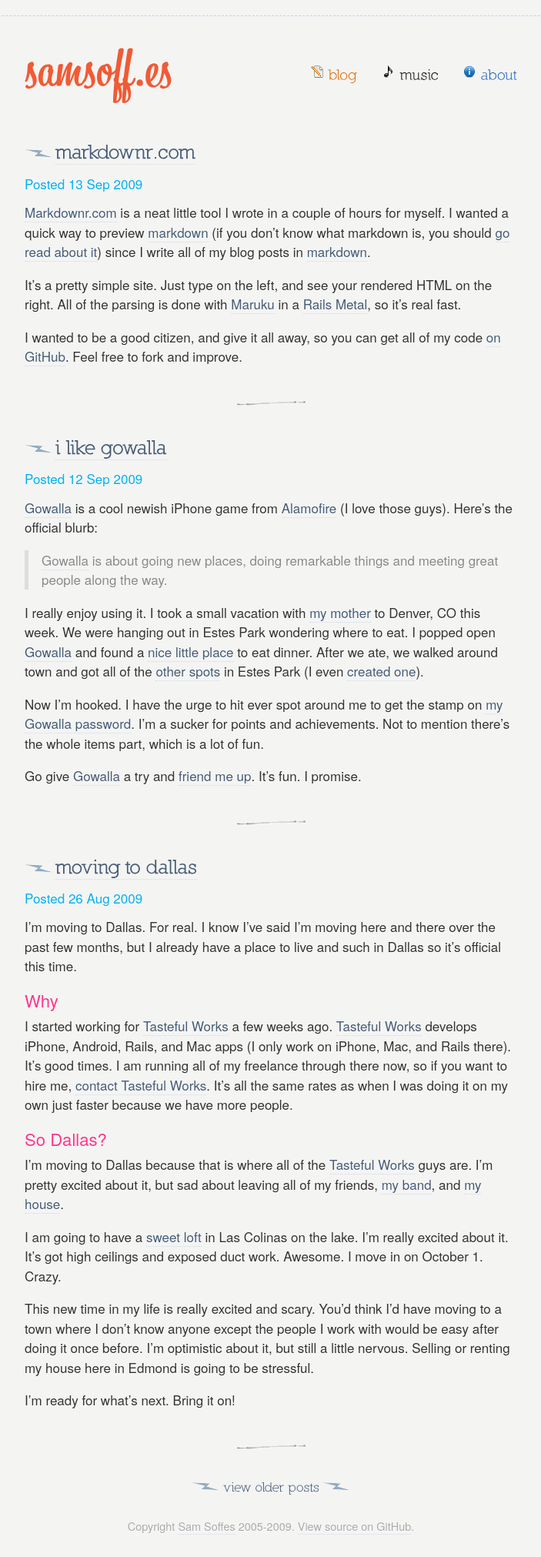
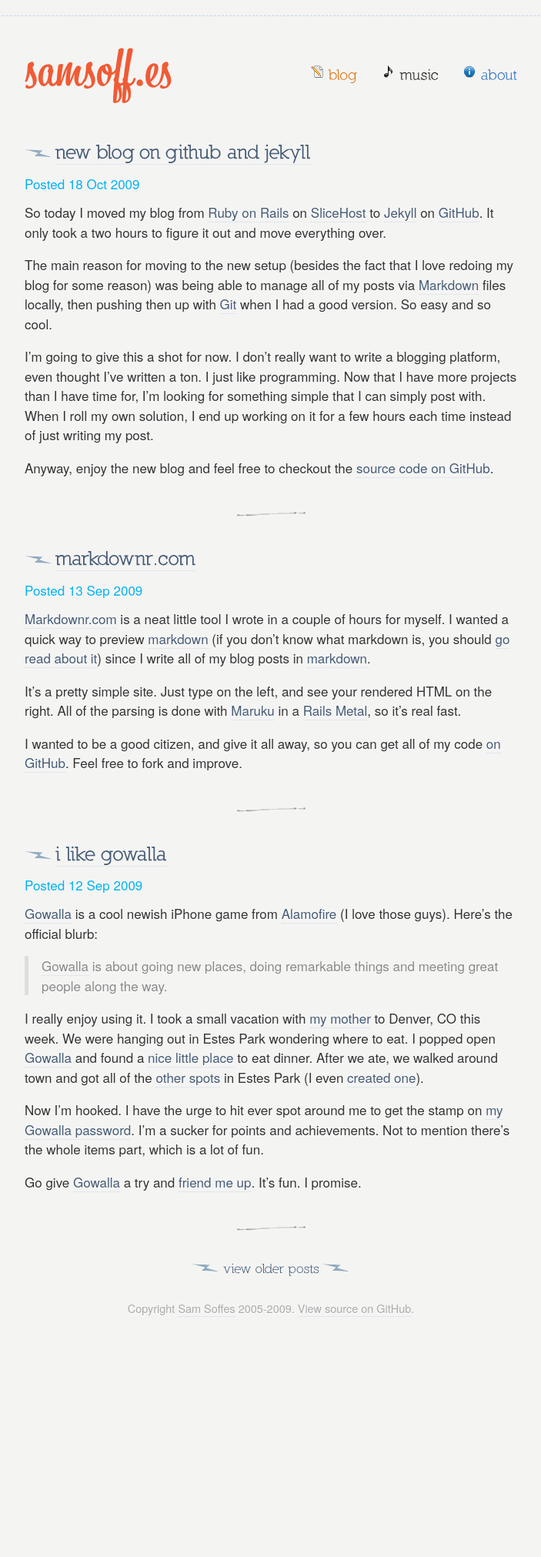
Before and after one commit to hackervera/tjgillies.github.com, a Jekyll site: the page built from index.html, in a window 1280 px wide. Shown: the whole page at 77% size, without its empty margins (288-991 px from the left). Built offline with Jekyll 4.4.1, drawn with Linux system fonts in a browser that asks for light colours; after the commit the page ends 1739 px from its top, so only the background shows below that.

Commit message:
Added post about the new blog

```diff
--- /dev/null
+++ b/_posts/2009-10-18-new-blog-on-github-and-jekyll.markdown
@@ -0,0 +1,15 @@
+---
+title: New Blog on GitHub and Jekyll
+layout: post
+---
+
+So today I moved my blog from [Ruby on Rails](http://rubyonrails.org) on [SliceHost](http://slicehost.com) to [Jekyll][] on [GitHub](http://github.com). It only took a two hours to figure it out and move everything over.
+
+The main reason for moving to the new setup (besides the fact that I love redoing my blog for some reason) was being able to manage all of my posts via [Markdown][] files locally, then pushing then up with [Git](http://git-scm.com) when I had a good version. So easy and so cool.
+
+I'm going to give this a shot for now. I don't really want to write a blogging platform, even thought I've written a ton. I just like programming. Now that I have more projects than I have time for, I'm looking for something simple that I can simply post with. When I roll my own solution, I end up working on it for a few hours each time instead of just writing my post.
+
+Anyway, enjoy the new blog and feel free to checkout the [source code on GitHub](http://github.com/samsoffes/samsoffes.github.com).
+
+[Jekyll]: http://github.com/mojombo/jekyll
+[Markdown]: http://daringfireball.net/projects/markdown
--- a/sass/partials/_shared.sass
+++ b/sass/partials/_shared.sass
@@ -2,7 +2,7 @@
 !HelveticaNeue = "HelveticaNeue,'Helvetica Neue',Helvetica,Arial,sans-serif"
 !HelveticaNeueLight = "HelveticaNeue-Light,HelveticaNeue,'Helvetica Neue Light','Helvetica Neue',Helvetica,Arial,sans-serif"
 !width = 640px
-!textColor = #455b75
+!textColor = #333
 !linkColor = #455b75
 !linkBorderColor = #cfdae5
 !linkHoverColor= #92abc1
--- a/sass/screen.sass
+++ b/sass/screen.sass
@@ -8,7 +8,6 @@
 // General
 body
   background= #f4f4f3
-  color= !textColor
   font:
     size: 17px
     weight: 300
@@ -18,7 +17,7 @@
 
 body, input, textarea
   font-family= !HelveticaNeueLight
-  color: #333
+  color= !textColor
 
 a
   border-bottom= 1px "dotted" !linkBorderColor
```
Also changed, not shown: stylesheets/screen.css.
